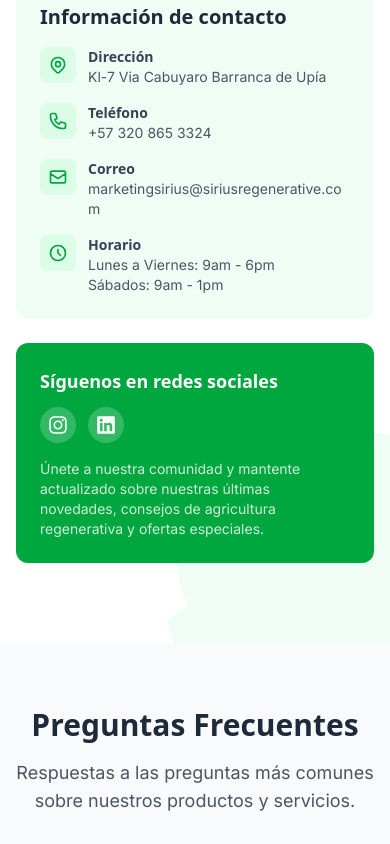
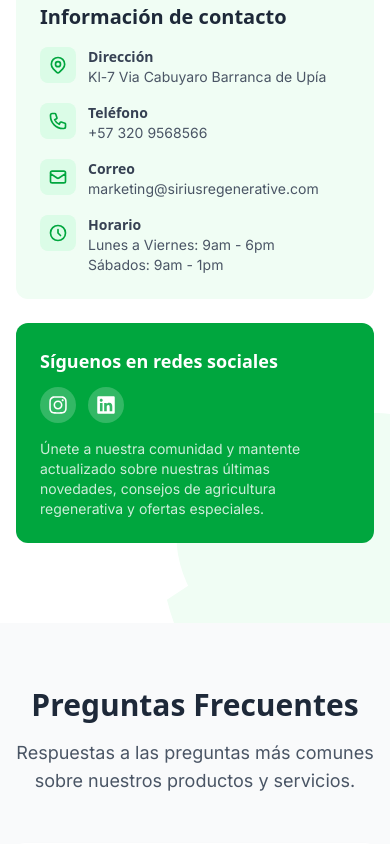
Before and after one commit to pablofelipe01/sirius-landing, a Next.js app: page /contacto in a window 390 px wide. Shown: the part 1380-2224 px from the top of the page. Built offline with nearby package versions, Linux system fonts and the light colour scheme.

Commit message:
Update contact information
Update phone numbers, email address, and WhatsApp links across contact components. Changed phone from + to +(formatted consistently) and updated email from

```diff
--- a/src/components/ContactSection.tsx
+++ b/src/components/ContactSection.tsx
@@ -267,7 +267,7 @@ const ContactSection = () => {
                   </div>
                   <div>
                     <h4 className="font-bold text-gray-700 text-sm sm:text-base">Teléfono</h4>
-                    <p className="text-gray-600 text-sm sm:text-base">+57 320 865 3324</p>
+                    <p className="text-gray-600 text-sm sm:text-base">+57 320 9568566</p>
                   </div>
                 </div>
 
@@ -279,7 +279,7 @@ const ContactSection = () => {
                   </div>
                   <div>
                     <h4 className="font-bold text-gray-700 text-sm sm:text-base">Correo</h4>
-                    <p className="text-gray-600 text-sm sm:text-base break-all">marketingsirius@siriusregenerative.com</p>
+                    <p className="text-gray-600 text-sm sm:text-base break-all">marketing@siriusregenerative.com</p>
                   </div>
                 </div>
 
@@ -320,7 +320,7 @@ const ContactSection = () => {
                   <FaLinkedin className="w-5 h-5 sm:w-6 sm:h-6" />
                 </a>
                 {/* <a
-                  href="https://wa.me/573132121019"
+                  href="https://wa.me/573209568566"
                   target="_blank"
                   rel="noopener noreferrer"
                   className="bg-white/20 hover:bg-white/30 p-3 rounded-full transition-colors"
--- a/src/components/ContactoFinalSection.tsx
+++ b/src/components/ContactoFinalSection.tsx
@@ -69,7 +69,7 @@ const ContactoFinalSection = () => {
     {
       icon: '📞',
       title: 'Teléfono',
-      info: '+57 320 956 8566',
+      info: '+57 320 9568566',
       color: 'bg-green-100 text-green-600'
     },
     {
--- a/src/components/ContactoNew.tsx
+++ b/src/components/ContactoNew.tsx
@@ -48,7 +48,7 @@ const ContactoFinalSection = () => {
                 </div>
                 <div className="flex items-center">
                   <span className="text-2xl mr-3">📞</span>
-                  <span>+57 320 956 8566</span>
+                  <span>+57 320 9568566</span>
                 </div>
                 <div className="flex items-center">
                   <span className="text-2xl mr-3">✉️</span>
--- a/src/components/Footer.tsx
+++ b/src/components/Footer.tsx
@@ -45,7 +45,7 @@ const Footer = () => {
                 <FaLinkedin size={20} className="sm:w-6 sm:h-6" />
               </a>
               {/* <a
-                href="https://wa.me/573208653324"
+                href="https://wa.me/573209568566"
                 target="_blank"
                 rel="noopener noreferrer"
                 className="text-gray-400 hover:text-green-400 transition-colors"
@@ -115,7 +115,7 @@ const Footer = () => {
               </li>
               <li className="flex items-start">
                 <span className="text-gray-400 mr-2 text-sm">📞</span>
-                <span className="text-gray-400 text-sm sm:text-base">+57 320 956 8566</span>
+                <span className="text-gray-400 text-sm sm:text-base">+57 320 9568566</span>
               </li>
               <li className="flex items-start">
                 <span className="text-gray-400 mr-2 text-sm">✉️</span>
```
